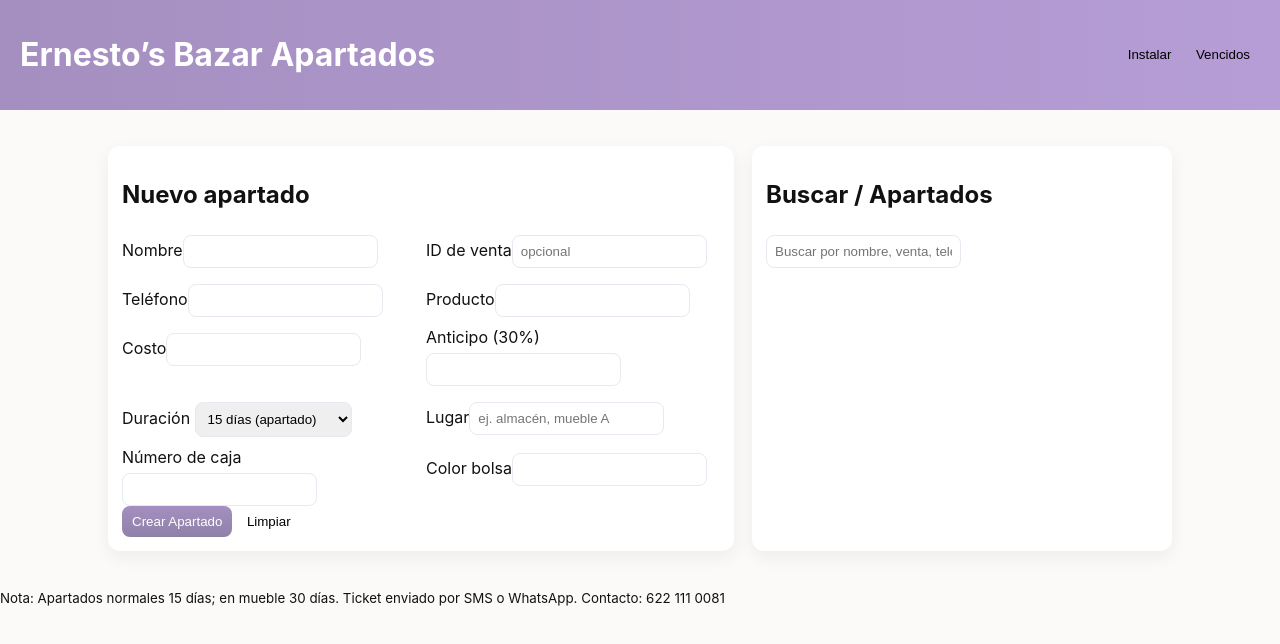
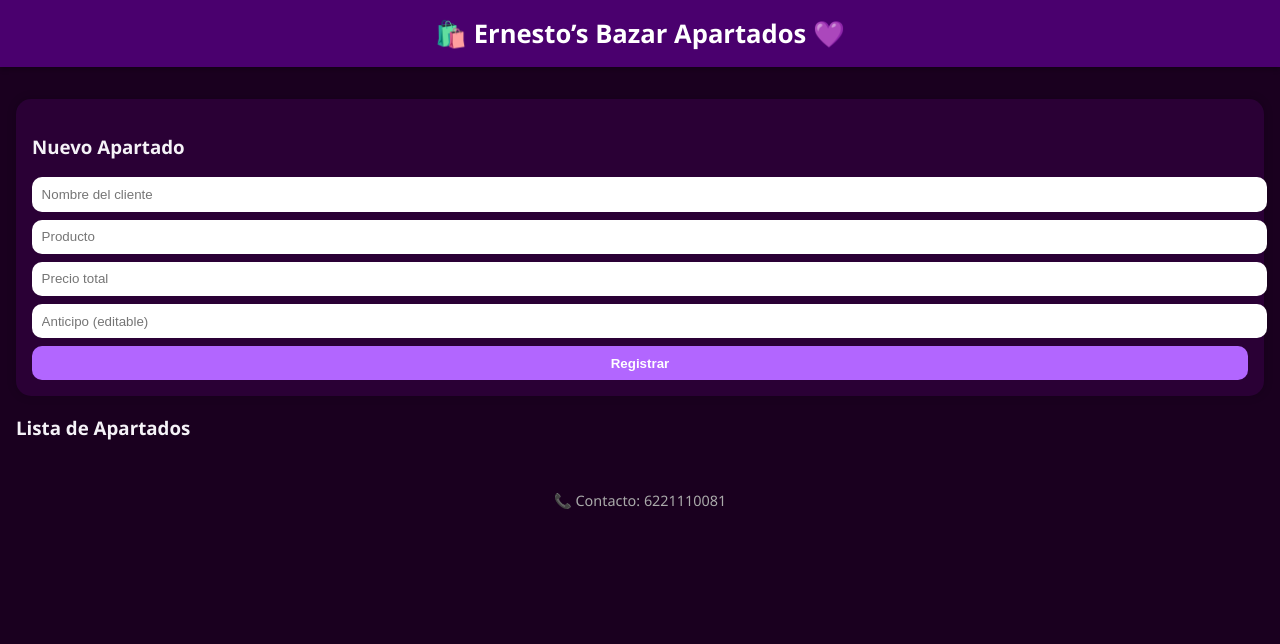
Before and after one commit to eemgu3-blip/apartados-ernestos-bazar, a plain HTML site: page index.html in a window 1280 px wide. Drawn offline with nearby package versions, Linux system fonts and the light colour scheme.

Commit message:
Add files via upload

```diff
--- a/index.html
+++ b/index.html
@@ -1,81 +1,129 @@
-<!doctype html>
+<!DOCTYPE html>
 <html lang="es">
 <head>
-  <meta charset="utf-8" />
-  <meta name="viewport" content="width=device-width,initial-scale=1" />
-  <title>Ernesto’s Bazar Apartados</title>
-  <link rel="manifest" href="/manifest.json" />
-  <meta name="theme-color" content="#A58FC0" />
-  <link rel="stylesheet" href="/styles.css" />
-  <script src="https://cdnjs.cloudflare.com/ajax/libs/jspdf/2.5.1/jspdf.umd.min.js"></script>
+  <meta charset="UTF-8" />
+  <meta name="viewport" content="width=device-width, initial-scale=1.0" />
+  <title>🛍️ Ernesto’s Bazar Apartados 💜</title>
+  <link rel="manifest" href="manifest.json" />
+  <style>
+    body {
+      font-family: 'Segoe UI', sans-serif;
+      background-color: #1a001f;
+      color: #f5f2f7;
+      margin: 0;
+      padding: 0;
+    }
+    header {
+      background-color: #4a006e;
+      text-align: center;
+      padding: 1rem;
+      font-size: 1.6rem;
+      font-weight: bold;
+      color: #fff;
+      box-shadow: 0 2px 5px rgba(0,0,0,0.3);
+    }
+    main {
+      padding: 1rem;
+    }
+    input, select, button {
+      display: block;
+      width: 100%;
+      padding: 0.6rem;
+      margin-top: 0.5rem;
+      border-radius: 10px;
+      border: none;
+    }
+    button {
+      background-color: #b266ff;
+      color: white;
+      font-weight: bold;
+      cursor: pointer;
+      transition: 0.2s;
+    }
+    button:hover {
+      background-color: #9933ff;
+    }
+    .card {
+      background: #2a0035;
+      padding: 1rem;
+      border-radius: 15px;
+      margin-top: 1rem;
+      box-shadow: 0 0 10px rgba(0,0,0,0.2);
+    }
+    footer {
+      text-align: center;
+      padding: 1rem;
+      font-size: 0.9rem;
+      color: #aaa;
+    }
+  </style>
 </head>
 <body>
-  <header class="topbar">
-    <h1>Ernesto’s Bazar Apartados</h1>
-    <div>
-      <button id="installBtn" class="btn small">Instalar</button>
-      <button id="viewExpired" class="btn small">Vencidos</button>
+  <header>🛍️ Ernesto’s Bazar Apartados 💜</header>
+  <main>
+    <div class="card">
+      <h3>Nuevo Apartado</h3>
+      <input type="text" id="nombre" placeholder="Nombre del cliente" />
+      <input type="text" id="producto" placeholder="Producto" />
+      <input type="number" id="precio" placeholder="Precio total" />
+      <input type="number" id="anticipo" placeholder="Anticipo (editable)" />
+      <button onclick="registrarApartado()">Registrar</button>
     </div>
-  </header>
+    <div id="apartados"></div>
+  </main>
+  <footer>📞 Contacto: 6221110081</footer>
+  <script>
+    let apartados = JSON.parse(localStorage.getItem('apartados') || '[]');
 
-  <main class="container">
-    <section class="card form-card">
-      <h2>Nuevo apartado</h2>
-      <div class="grid">
-        <label>Nombre<input id="name" /></label>
-        <label>ID de venta<input id="saleId" placeholder="opcional" /></label>
-        <label>Teléfono<input id="phone" inputmode="tel" /></label>
-        <label>Producto<input id="product" /></label>
-        <label>Costo<input id="cost" inputmode="decimal" /></label>
-        <label>Anticipo (30%)<input id="deposit" readonly /></label>
-        <label>Duración
-          <select id="duration">
-            <option value="15">15 días (apartado)</option>
-            <option value="30">30 días (en mueble)</option>
-          </select>
-        </label>
-        <label>Lugar<input id="location" placeholder="ej. almacén, mueble A" /></label>
-        <label>Número de caja<input id="box" /></label>
-        <label>Color bolsa<input id="bagColor" /></label>
-      </div>
-      <div class="actions">
-        <button id="createBtn" class="btn primary">Crear Apartado</button>
-        <button id="clearForm" class="btn">Limpiar</button>
-      </div>
-    </section>
+    function mostrarApartados() {
+      const cont = document.getElementById('apartados');
+      cont.innerHTML = '<h3>Lista de Apartados</h3>';
+      apartados.forEach((a, i) => {
+        const restante = a.precio - (a.anticipo + (a.abonos?.reduce((t,ab)=>t+ab.monto,0)||0));
+        cont.innerHTML += `
+          <div class="card">
+            <b>${a.nombre}</b> - ${a.producto}<br>
+            Precio: $${a.precio} | Anticipo: $${a.anticipo}<br>
+            Restante: $${restante.toFixed(2)}<br>
+            Estado: ${a.estado}<br>
+            <button onclick="abonar(${i})">Agregar Abono</button>
+            <button onclick="cancelar(${i})">Cancelar</button>
+          </div>`;
+      });
+    }
 
-    <section class="card list-card">
-      <h2>Buscar / Apartados</h2>
-      <input id="search" placeholder="Buscar por nombre, venta, teléfono, ubicación, caja, color..." />
-      <div id="list"></div>
-    </section>
-  </main>
+    function registrarApartado() {
+      const nombre = document.getElementById('nombre').value;
+      const producto = document.getElementById('producto').value;
+      const precio = parseFloat(document.getElementById('precio').value);
+      const anticipo = parseFloat(document.getElementById('anticipo').value || precio*0.3);
+      const nuevo = {
+        nombre, producto, precio, anticipo,
+        fecha: new Date().toLocaleDateString(),
+        abonos: [], estado: 'vigente'
+      };
+      apartados.push(nuevo);
+      localStorage.setItem('apartados', JSON.stringify(apartados));
+      mostrarApartados();
+      alert("Apartado registrado ✅");
+    }
 
-  <footer class="footer">
-    <small>Nota: Apartados normales 15 días; en mueble 30 días. Ticket enviado por SMS o WhatsApp. Contacto: 622 111 0081</small>
-  </footer>
+    function abonar(i) {
+      const monto = parseFloat(prompt("Monto del abono:"));
+      if (!monto) return;
+      const fecha = new Date().toLocaleDateString();
+      apartados[i].abonos.push({ monto, fecha });
+      localStorage.setItem('apartados', JSON.stringify(apartados));
+      mostrarApartados();
+    }
 
-  <template id="itemTpl">
-    <div class="item">
-      <div class="item-left">
-        <div class="item-title"></div>
-        <div class="item-sub"></div>
-      </div>
-      <div class="item-right">
-        <div class="item-amount"></div>
-        <div class="item-actions">
-          <button class="btn xsmall edit">Editar</button>
-          <button class="btn xsmall pay">Abono</button>
-          <button class="btn xsmall ticket">Ticket</button>
-          <button class="btn xsmall sms">SMS</button>
-          <button class="btn xsmall wa">WhatsApp</button>
-          <button class="btn xsmall cancel">Cancelar</button>
-        </div>
-      </div>
-    </div>
-  </template>
+    function cancelar(i) {
+      apartados[i].estado = 'cancelado';
+      localStorage.setItem('apartados', JSON.stringify(apartados));
+      mostrarApartados();
+    }
 
-<script src="/db.js"></script>
-<script src="/app.js"></script>
+    mostrarApartados();
+  </script>
 </body>
 </html>
```
Also changed, not shown: manifest.json.
